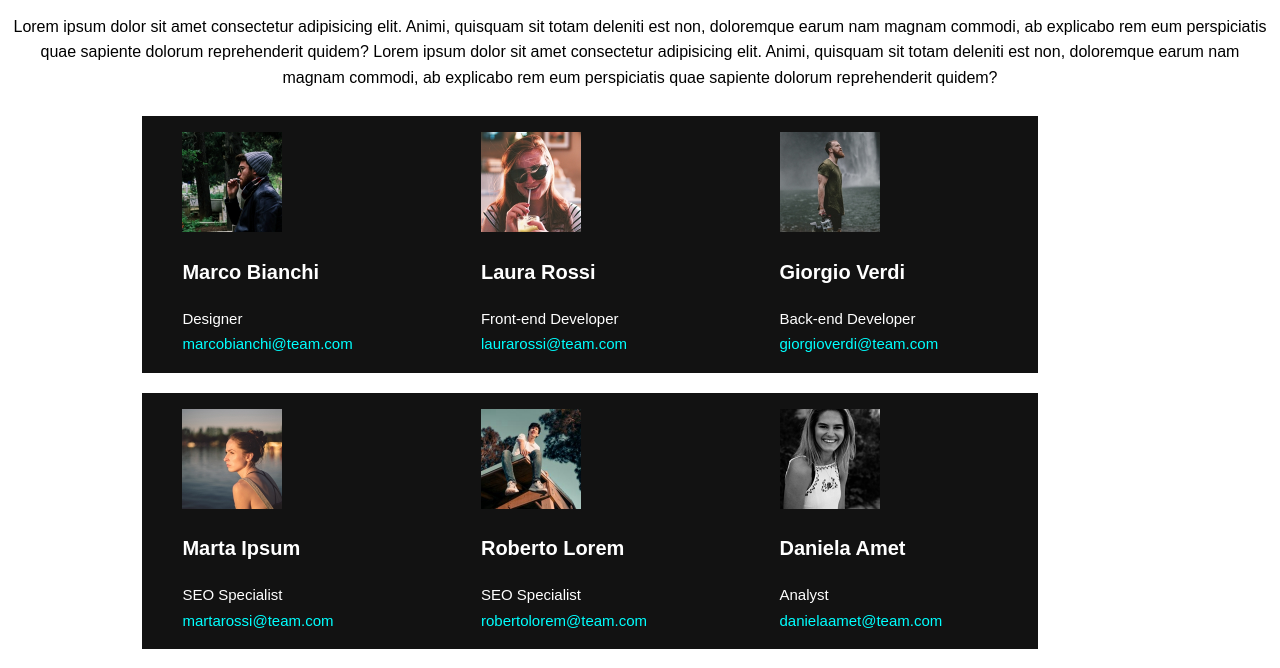
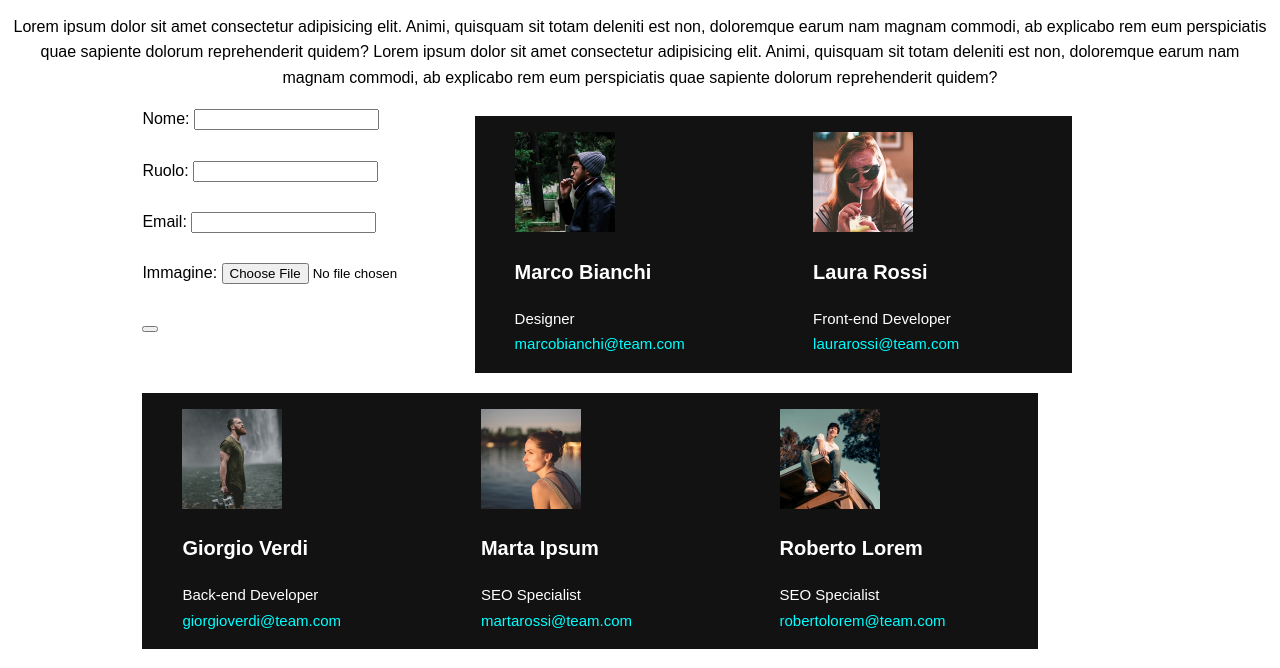
Before and after one commit to GiuseppeLiGioi/js-our-team, a plain HTML site: page index.html in a window 1280 px wide. Shown: the part 52-720 px from the top of the page. Drawn offline with Linux system fonts and the light colour scheme.

Commit message:
ADD: form

```diff
--- a/index.html
+++ b/index.html
@@ -31,6 +31,29 @@
                 </div>
             </div>-->
 
+
+            <form action="/submit" method="POST" enctype="multipart/form-data">
+
+                <label for="name">Nome:</label>
+                <input type="text" id="name" name="name" value="" required>
+                <br><br>
+
+                <label for="role">Ruolo:</label>
+                <input type="text" id="role" name="role" value="" required>
+                <br><br>
+
+                <label for="email">Email:</label>
+                <input type="email" id="email" name="email" value="" required>
+                <br><br>
+
+                <label for="img">Immagine:</label>
+                <input type="file" id="img" name="img" value="" accept="image/*">
+                <br><br>
+
+                <button id="btn" type="submit" value="Invia"></button>
+
+            </form>
+
         </div>
     </main>
 
--- a/main.js
+++ b/main.js
@@ -55,4 +55,26 @@ let container = document.getElementById('container');
             </div>
 
     `
+
+    let nome = document.getElementById('name').value;
+    let role = document.getElementById('role').value;
+    let email = document.getElementById('email').value;
+    let immagine = document.getElementById('img').value;
+    let bottone = document.getElementById('btn');
+
+    bottone.addEventListener("click" , function(event){
+      event.preventDefault();
+
+      teamMembers.push(
+        {
+          nome,
+          role,
+          email,
+          immagine
+        }
+      )
+
+
+      console.log(teamMembers)
+    })
   }
```
